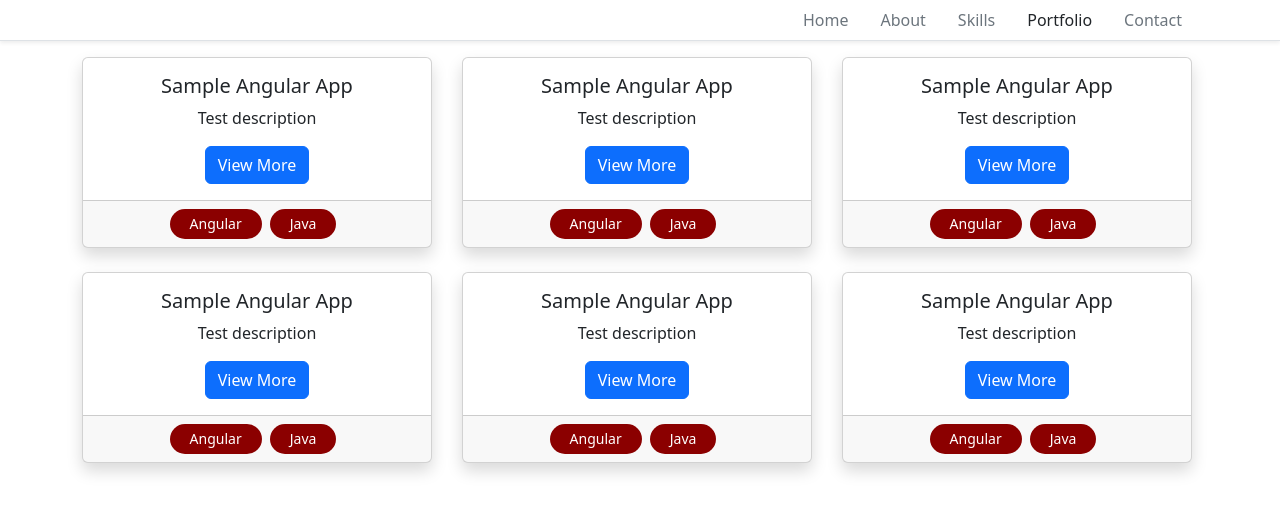
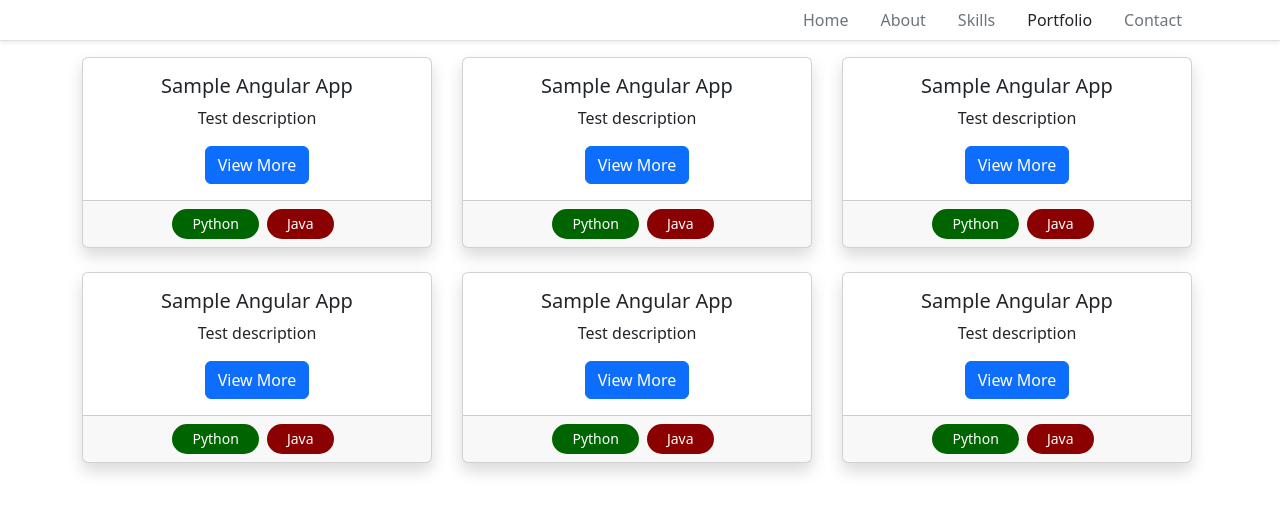
Before and after one commit to barbaracalderon/angular-portfolio-app, an Angular app: page /portfolio in a window 1280 px wide. Shown: the top 512 px of the page. Built offline with nearby package versions, Linux system fonts and the light colour scheme.

Commit message:
fix: name consistency to idea

```diff
--- a/src/app/_models/card.ts
+++ b/src/app/_models/card.ts
@@ -1,7 +1,7 @@
 // Data consumed by our project cards
 import { Tag } from "./tags";
 
-export interface CardModel {
+export interface Card {
     id: number;
     name: string;
     summary: string;
--- a/src/app/card/card.component.html
+++ b/src/app/card/card.component.html
@@ -1,13 +1,13 @@
 <div class="card shadow text-center" style="max-width: 350px; min-width: 350;">
     <div class="card-body">
-        <h5 class="card-title">{{ cardModel.name }}</h5>
-        <p class="card-text">{{ cardModel.summary }}</p>
+        <h5 class="card-title">{{ card.name }}</h5>
+        <p class="card-text">{{ card.summary }}</p>
         <button class="btn btn-primary">View More</button>
     </div>
     <div class="card-footer">
         <div class="d-flex flex-wrap justify-content-center">
 
-            @for(tag of cardModel.tags; track cardModel.tags) {
+            @for(tag of card.tags; track card.tags) {
                 <div class="tag me-2 mb1" [style.background-color]="tag.color">{{ tag }}</div>
             }
 
--- a/src/app/card/card.component.ts
+++ b/src/app/card/card.component.ts
@@ -1,5 +1,5 @@
 import { Component, Input } from '@angular/core';
-import { CardModel } from '../_models/card';
+import { Card } from '../_models/card';
 
 @Component({
   selector: 'app-project-card',
@@ -9,5 +9,5 @@
   styleUrl: './card.component.css'
 })
 export class CardComponent {
-  @Input() cardModel = {} as CardModel;
+  @Input() card = {} as Card;
 }
--- a/src/app/portfolio/portfolio.component.html
+++ b/src/app/portfolio/portfolio.component.html
@@ -1,22 +1,22 @@
 <div class="container">
     <div class="row">
         <div class="col-lg-4 col-md mb-4" style="max-width: 380px; min-width: 380px;">
-            <app-project-card [cardModel]="portfolio"></app-project-card>
+            <app-project-card [card]="project"></app-project-card>
         </div>
         <div class="col-lg-4 col-md mb-4" style="max-width: 380px; min-width: 380px;">
-            <app-project-card [cardModel]="portfolio"></app-project-card>
+            <app-project-card [card]="project"></app-project-card>
         </div>
         <div class="col-lg-4 col-md mb-4" style="max-width: 380px; min-width: 380px;">
-            <app-project-card [cardModel]="portfolio"></app-project-card>
+            <app-project-card [card]="project"></app-project-card>
         </div>
         <div class="col-lg-4 col-md mb-4" style="max-width: 380px; min-width: 380px;">
-            <app-project-card [cardModel]="portfolio"></app-project-card>
+            <app-project-card [card]="project"></app-project-card>
         </div>
         <div class="col-lg-4 col-md mb-4" style="max-width: 380px; min-width: 380px;">
-            <app-project-card [cardModel]="portfolio"></app-project-card>
+            <app-project-card [card]="project"></app-project-card>
         </div>
         <div class="col-lg-4 col-md mb-4" style="max-width: 380px; min-width: 380px;">
-            <app-project-card [cardModel]="portfolio"></app-project-card>
+            <app-project-card [card]="project"></app-project-card>
         </div>
     </div>
 </div>
--- a/src/app/portfolio/portfolio.component.ts
+++ b/src/app/portfolio/portfolio.component.ts
@@ -1,7 +1,7 @@
 import { Component } from '@angular/core';
 import { Title } from '@angular/platform-browser';
 import { CardComponent } from '../card/card.component';
-import { CardModel } from '../_models/card';
+import { Card } from '../_models/card';
 import { Tag } from '../_models/tags';
 
 @Component({
@@ -13,13 +13,13 @@
 })
 export class PortfolioComponent {
 
-  portfolio: CardModel = {
+  project: Card = {
     id: 0,
     name: 'Sample Angular App',
     summary: 'Test description',
     description: '',
     projectLink: '',
-    tags: [Tag.ANGULAR, Tag.JAVA],
+    tags: [Tag.PYTHON, Tag.JAVA],
     pictures: []
   }
 
```
